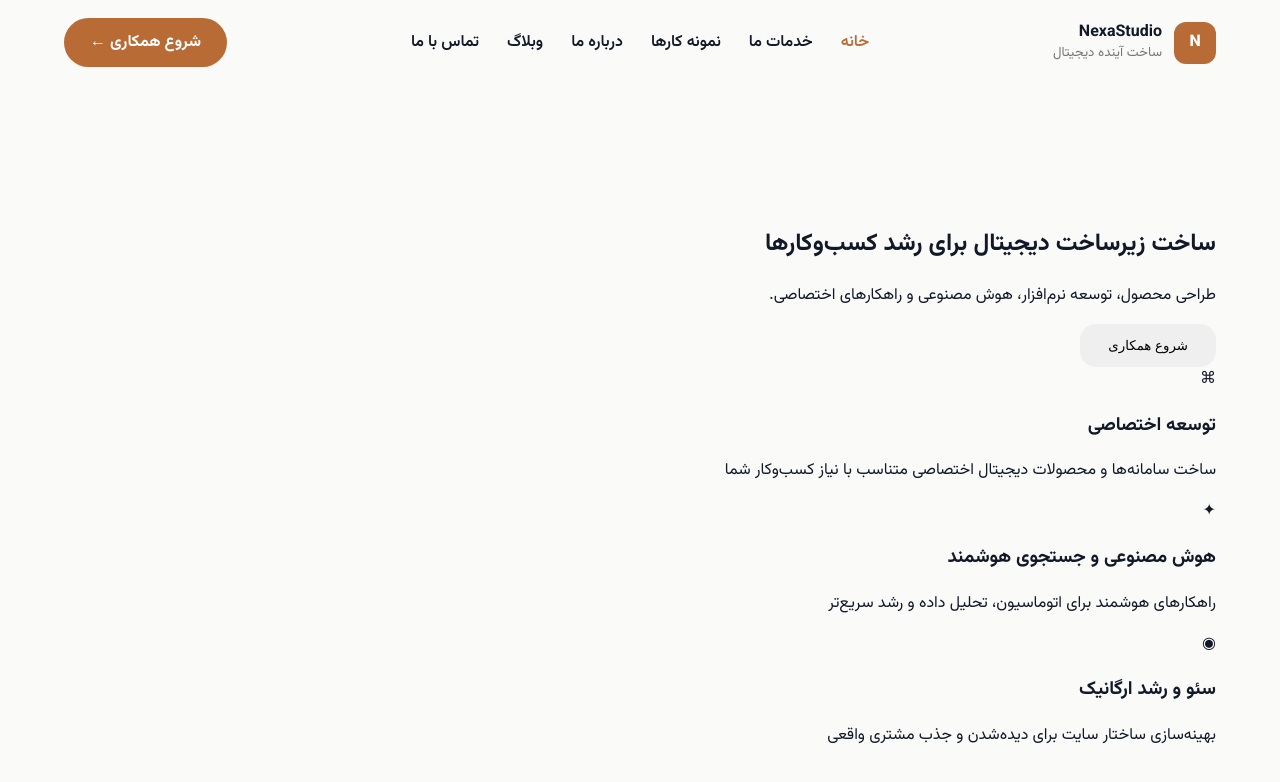
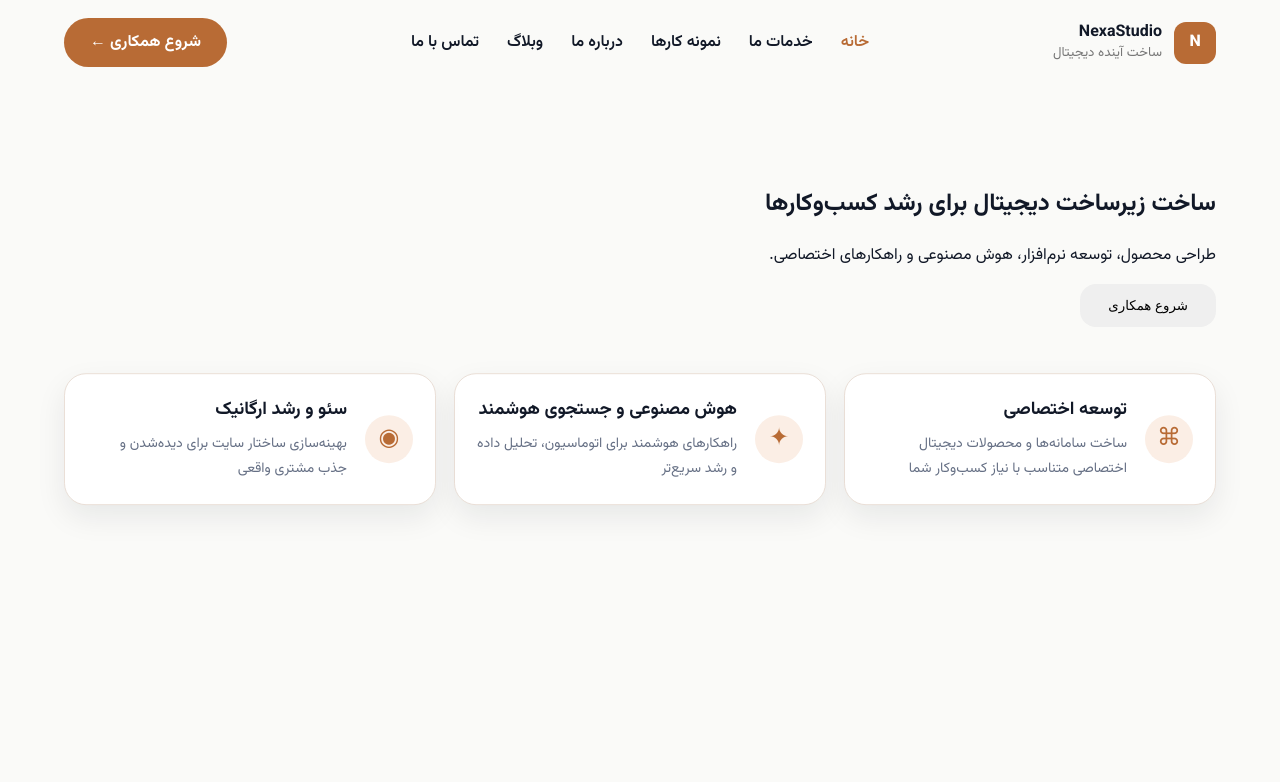
Before and after one commit to zohreksh/smartpilot, a Nuxt app: page / in a window 1280 px wide. Shown: the top 782 px of the page. Built offline with nearby package versions, Linux system fonts and the light colour scheme.

Commit message:
Restore floating hero cards styling

```diff
--- a/assets/css/main.css
+++ b/assets/css/main.css
@@ -19,78 +19,61 @@ body {
 
 a { text-decoration: none; color: inherit; }
 
-.container {
-  width: min(1200px, 90%);
-  margin: auto;
+.container { width: min(1200px, 90%); margin: auto; }
+
+.site-header { position: sticky; top: 0; z-index: 20; background: rgba(250,250,248,.92); backdrop-filter: blur(12px); padding: 18px 0; }
+.header-inner { display:flex; align-items:center; justify-content:space-between; gap:32px; }
+.brand-mark { display:flex; align-items:center; gap:12px; }
+.brand-icon { width:42px;height:42px;display:grid;place-items:center;border-radius:12px;background:var(--accent);color:white;font-weight:800; }
+.brand-copy { display:flex;flex-direction:column;line-height:1.3; }
+.brand-copy small { color:#777; }
+.header-nav { display:flex;align-items:center;gap:28px;font-weight:600; }
+.header-nav .active { color:var(--accent); }
+.header-button { background:var(--accent);color:white;padding:12px 26px;border-radius:999px;font-weight:700; }
+
+.hero { padding: 80px 0 0; position:relative; }
+
+.hero-floating-cards {
+  display:grid;
+  grid-template-columns:repeat(3,1fr);
+  gap:18px;
+  position:relative;
+  z-index:5;
+  transform:translateY(50%);
+  margin-top:-20px;
 }
 
-.site-header {
-  position: sticky;
-  top: 0;
-  z-index: 20;
-  background: rgba(250,250,248,.92);
-  backdrop-filter: blur(12px);
-  padding: 18px 0;
+.hero-card {
+  background:#fff;
+  border:1px solid var(--line);
+  border-radius:22px;
+  padding:22px;
+  display:flex;
+  align-items:center;
+  gap:18px;
+  box-shadow:0 12px 30px rgba(17,24,39,.08);
+  min-height:110px;
 }
 
-.header-inner {
-  display: flex;
-  align-items: center;
-  justify-content: space-between;
-  gap: 32px;
+.hero-card-icon {
+  width:48px;
+  height:48px;
+  flex:none;
+  border-radius:50%;
+  display:grid;
+  place-items:center;
+  background:#fbeee5;
+  color:var(--accent);
+  font-size:24px;
 }
 
-.brand-mark {
-  display: flex;
-  align-items: center;
-  gap: 12px;
+.hero-card h3 { margin:0 0 8px; font-size:18px; }
+.hero-card p { margin:0; color:#667085; font-size:14px; line-height:1.8; }
+
+button { padding:14px 28px;border-radius:16px;border:0; }
+
+@media(max-width:900px){
+ .header-inner{flex-direction:column;}
+ .header-nav{flex-wrap:wrap;justify-content:center;}
+ .hero-floating-cards{grid-template-columns:1fr;transform:none;margin-top:30px;}
 }
-
-.brand-icon {
-  width: 42px;
-  height: 42px;
-  display: grid;
-  place-items: center;
-  border-radius: 12px;
-  background: var(--accent);
-  color: white;
-  font-weight: 800;
-}
-
-.brand-copy {
-  display: flex;
-  flex-direction: column;
-  line-height: 1.3;
-}
-
-.brand-copy small { color: #777; }
-
-.header-nav {
-  display: flex;
-  align-items: center;
-  gap: 28px;
-  font-weight: 600;
-}
-
-.header-nav .active { color: var(--accent); }
-
-.header-button {
-  background: var(--accent);
-  color: white;
-  padding: 12px 26px;
-  border-radius: 999px;
-  font-weight: 700;
-}
-
-.hero { padding: 120px 0; }
-
-button {
-  padding: 14px 28px;
-  border-radius: 16px;
-  border: 0;
-}
-
-@media (max-width: 900px) {
-  .header-inner { flex-direction: column; }
-  .header-nav { flex-wrap: wrap; justify-content: center; }
-}
```
